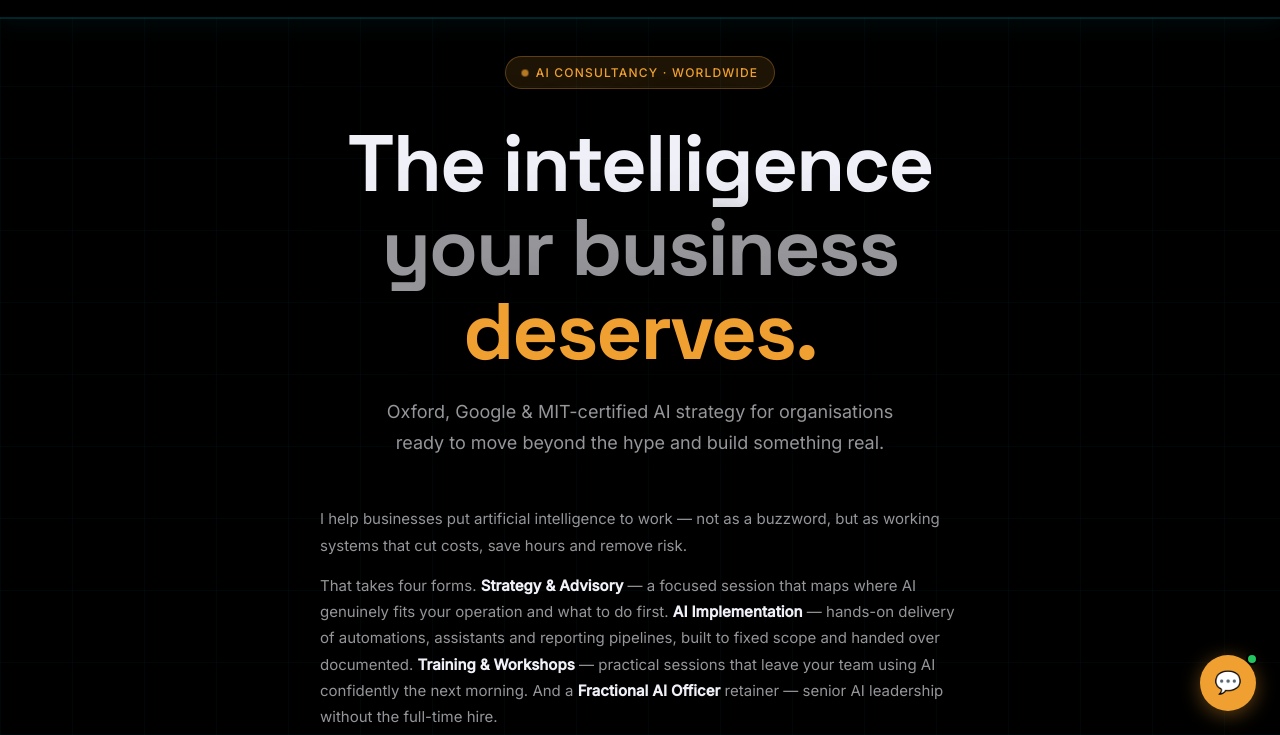
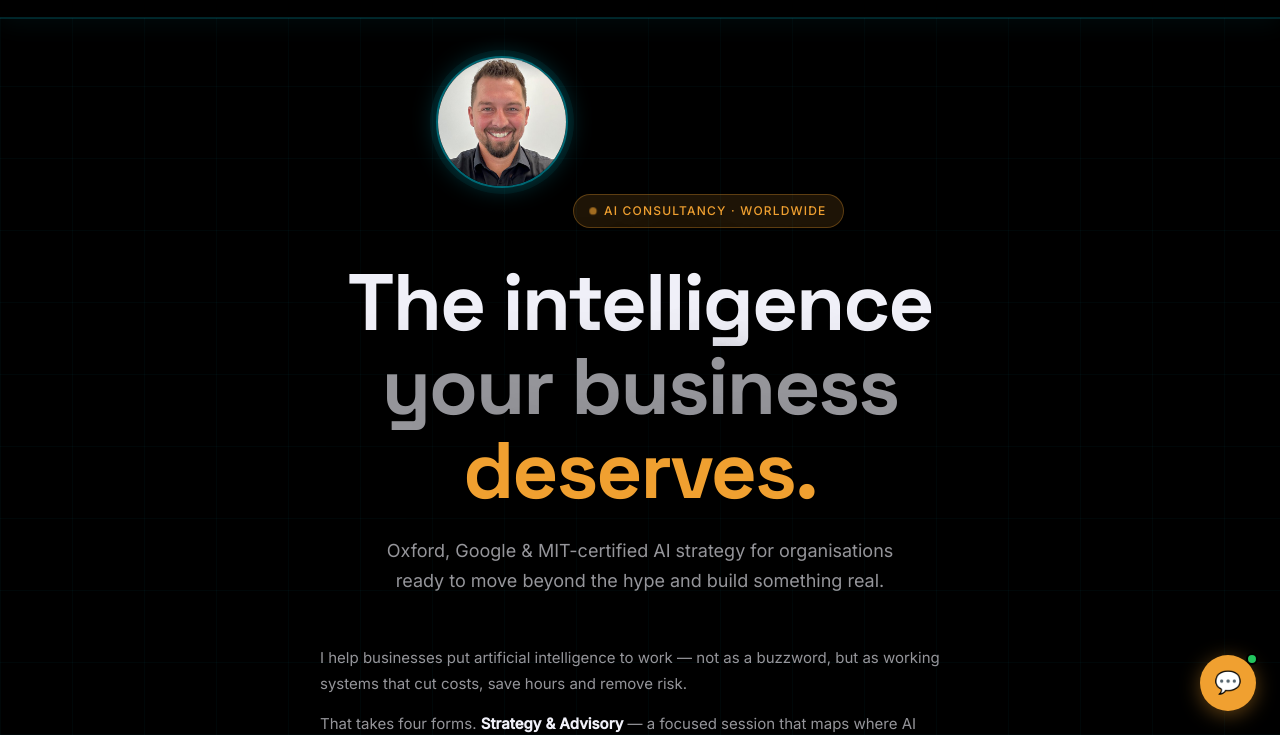
Before and after one commit to danielwalsh-ai/danielwalsh.ai, a website: page public/index.html in a window 1280 px wide. Shown: the part 65-800 px from the top of the page. Drawn offline with Linux system fonts and the light colour scheme; no server answers; animation ran at ten frames a second.

Commit message:
Add headshot to hero (logo removed from shirt), HUD-ring styled
Co-Authored-By: Claude Opus 4.8 <noreply@anthropic.com>

```diff
--- a/public/index.html
+++ b/public/index.html
@@ -127,6 +127,12 @@ nav.scrolled { padding: 14px 40px; }
   overflow: hidden;
 }
 .hero-content { position: relative; z-index: 1; max-width: 800px; }
+.hero-photo {
+  width: 132px; height: 132px; border-radius: 50%; object-fit: cover;
+  border: 2px solid rgba(0,229,255,0.45);
+  box-shadow: 0 0 24px rgba(0,229,255,0.25), 0 0 0 6px rgba(0,229,255,0.06);
+  margin-bottom: 26px;
+}
 .hero-eyebrow {
   display: inline-flex; align-items: center; gap: 8px;
   border: 1px solid var(--border-amber);
@@ -749,6 +755,7 @@ nav { box-shadow: 0 1px 0 rgba(0,229,255,0.15), 0 6px 24px rgba(0,229,255,0.05);
 <!-- HERO -->
 <section id="hero">
   <div class="hero-content">
+    <img src="/media/daniel.jpg" alt="Daniel Walsh" class="hero-photo" width="132" height="132">
     <div class="hero-eyebrow">AI Consultancy · Worldwide</div>
     <h1 class="hero-title display">
       The intelligence<br>
```
Also changed, not shown: public/media/daniel.jpg (added).
